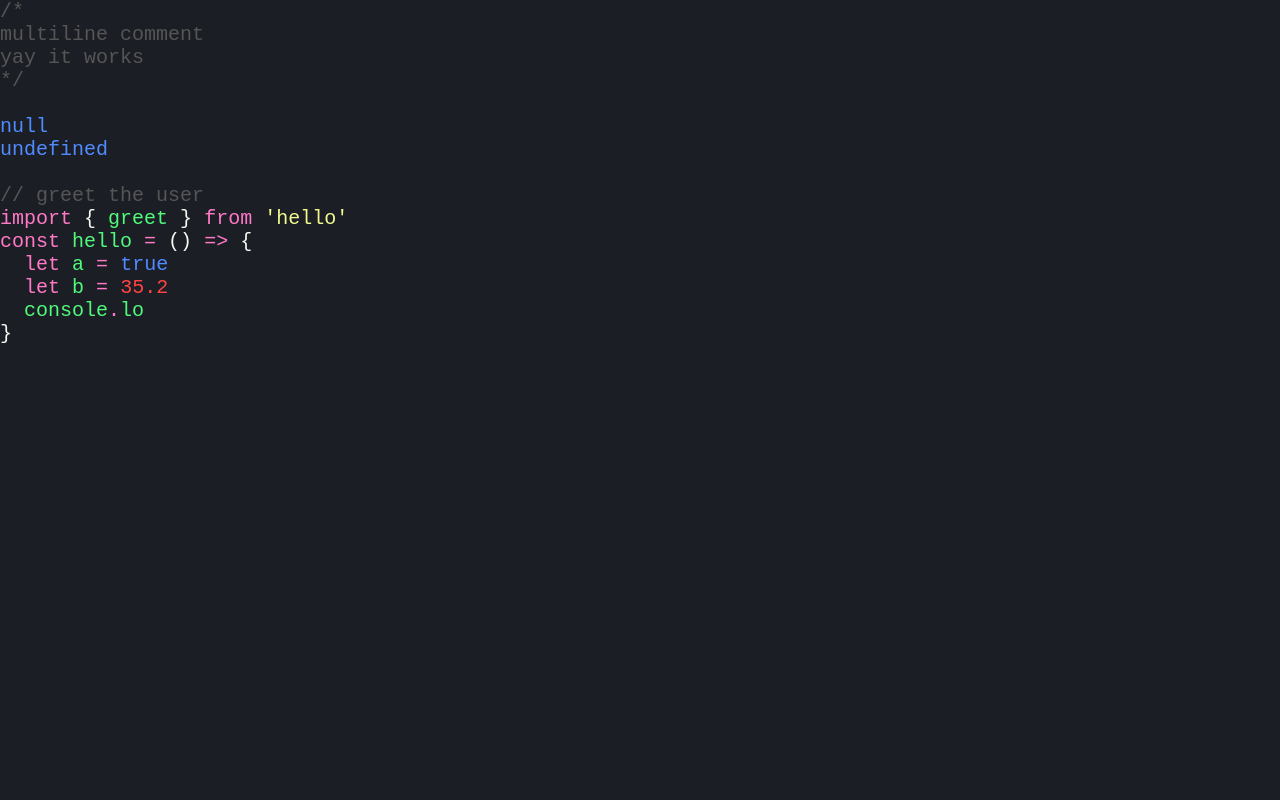
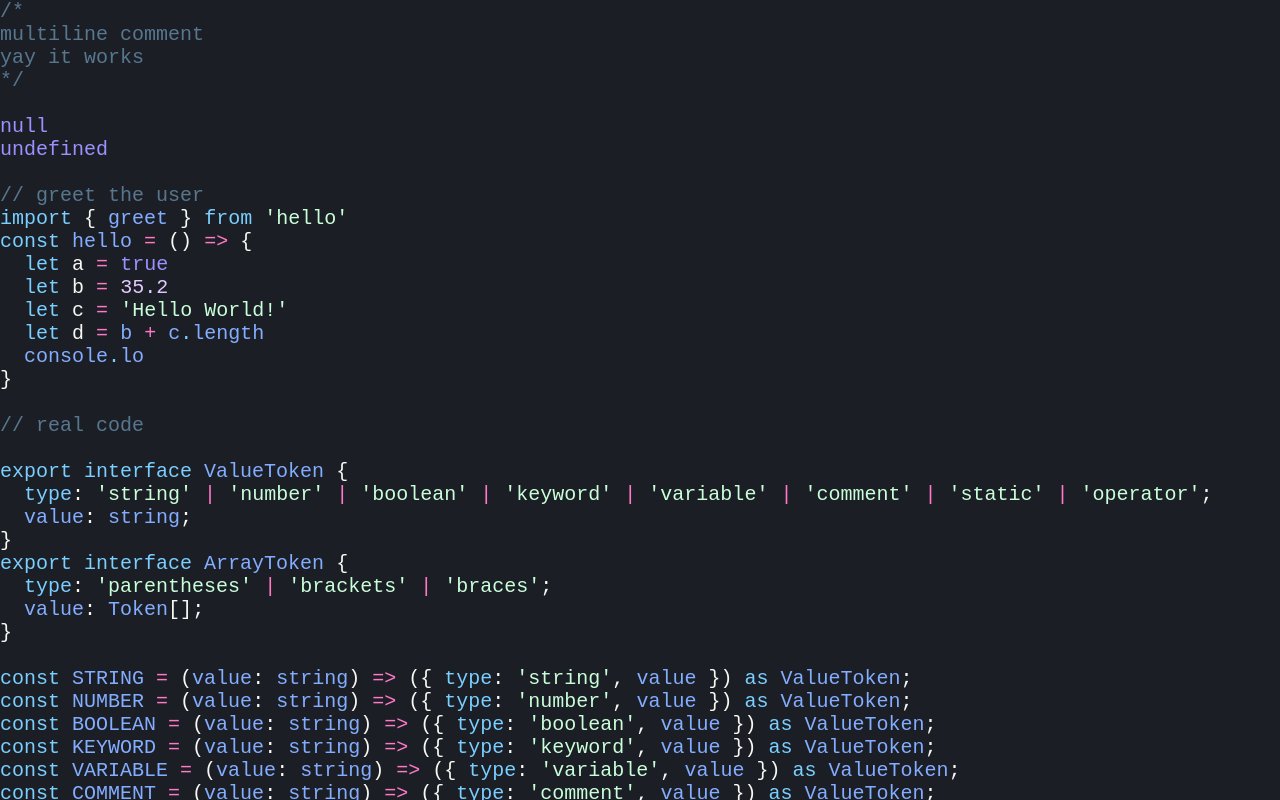
Before and after one commit to skyline-editor/skyline, a Next.js app: page /new in a window 1280 px wide. Built offline with nearby package versions, Linux system fonts and the light colour scheme.

Commit message:
feat: implemented theme and added some tokens

```diff
--- a/components/code/tokenizer.tsx
+++ b/components/code/tokenizer.tsx
@@ -1,5 +1,5 @@
 export interface ValueToken {
-  type: 'string' | 'number' | 'boolean' | 'keyword' | 'variable' | 'comment' | 'static';
+  type: 'string' | 'number' | 'boolean' | 'keyword' | 'variable' | 'comment' | 'static' | 'operator';
   value: string;
 }
 export interface ArrayToken {
@@ -13,8 +13,8 @@ const BOOLEAN = (value: string) => ({ type: 'boolean', value }) as ValueToken;
 const KEYWORD = (value: string) => ({ type: 'keyword', value }) as ValueToken;
 const VARIABLE = (value: string) => ({ type: 'variable', value }) as ValueToken;
 const COMMENT = (value: string) => ({ type: 'comment', value }) as ValueToken;
-
 const STATIC = (value: string) => ({ type: 'static', value }) as ValueToken;
+const OPERATOR = (value: string) => ({ type: 'operator', value }) as ValueToken;
 
 const PARENTHESES = (value: Token[]) => ({ type: 'parentheses', value }) as ArrayToken;
 const BRACKETS = (value: Token[]) => ({ type: 'brackets', value }) as ArrayToken;
@@ -23,13 +23,14 @@ const BRACES = (value: Token[]) => ({ type: 'braces', value }) as ArrayToken;
 export type Token = ValueToken | ArrayToken | string;
 
 const colors = {
-  string: '#F1FA8C',
-  number: '#FF4242',
-  boolean: '#508BFF',
-  static: '#508BFF',
-  keyword: '#FF79C6',
-  variable: '#50FA7B',
-  comment: '#555555',
+  string: '#C9FFD8',
+  number: '#E1C9FF',
+  operator: '#FF79C6',
+  boolean: '#9A92FF',
+  static: '#9A92FF',
+  keyword: '#79CFFF',
+  variable: '#83ADFF',
+  comment: '#57778F',
 };
 
 let list_id = 0;
@@ -85,6 +86,14 @@ const breaking_chars = [
   // non visibles
   ' ',
   '\n',
+  '\r'
+];
+
+const invisible = [
+  ' ',
+  '\n',
+  '\r',
+  '\t'
 ];
 
 const strings = [
@@ -96,9 +105,39 @@ const keywords = [
   'import',
   'from',
   'const',
-  '=',
-  '=>',
   'let',
+  'var',
+  'function',
+  'class',
+  'extends',
+  'return',
+  'if',
+  'else',
+  'while',
+  'for',
+  'with',
+  'break',
+  'continue',
+  'switch',
+  'case',
+  'default',
+  'try',
+  'catch',
+  'finally',
+  'throw',
+  'delete',
+  'typeof',
+  'instanceof',
+  'in',
+  'of',
+  'await',
+  'yield',
+  'await',
+  'async',
+  'as',
+  'export',
+  'type',
+  'interface'
 ];
 const brackets = [
   '{',
@@ -108,6 +147,25 @@ const brackets = [
 const statics = [
   'null',
   'undefined'
+];
+const operators = [
+  '=',
+  '=>',
+  '+',
+  '-',
+  '*',
+  '/',
+  '%',
+  '&',
+  '|',
+  '^',
+  '!',
+  '~',
+];
+
+const blank_vars = [
+  'var',
+  'let',
 ];
 
 interface RawToken {
@@ -233,6 +291,23 @@ export function tokenize(code: string) {
       }
     }
 
+    if (blank_vars.includes(token.value)) {
+      new_tokens.push(KEYWORD(token.value));
+      const between: string[] = [];
+
+      while (tokens[i + 1] && invisible.includes(tokens[i + 1].value)) {
+        between.push(tokens[i + 1].value);
+        i++;
+      }
+
+      new_tokens.push(...between);
+      if (!/\W/g.test(tokens[i + 1].value)) {
+        new_tokens.push(tokens[i + 1].value);
+        i++;
+      }
+      continue;
+    }
+
     const keyword = keywords.map(v => {
       let total = '';
       let j = 0;
@@ -243,8 +318,22 @@ export function tokenize(code: string) {
       }
       return null;
     }).filter(v => v).sort((a, b) => b[0].length - a[0].length)[0];
+    const operator = operators.map(v => {
+      let total = '';
+      let j = 0;
+      while (v.startsWith(total) && total.length <= v.length && tokens.length > i + j) {
+        total += tokens[i + j].value;
+        if (total == v) return [v, j] as [string, number];
+        j++;
+      }
+      return null;
+    }).filter(v => v).sort((a, b) => b[0].length - a[0].length)[0];
 
-    if (keyword) {
+    if (operator && operator[0].length > (keyword?.[0].length || 0)) {
+      new_tokens.push(OPERATOR(operator[0]));
+      i += operator[1];
+      continue;
+    } else if (keyword) {
       new_tokens.push(KEYWORD(keyword[0]));
       i += keyword[1];
       continue;
@@ -272,6 +361,7 @@ export function tokenize(code: string) {
 
     if (token.value == '.') {
       const next_token = tokens[i + 1];
+      console.log(next_token);
       if (next_token && !/\D/g.test(next_token.value)) new_tokens.push(NUMBER(token.value)); else new_tokens.push(KEYWORD(token.value));
       continue;
     }
--- a/styles/CodeEditor.module.css
+++ b/styles/CodeEditor.module.css
@@ -5,6 +5,9 @@
 
   width: 100%;
   height: 100%;
+
+  overflow-y: auto;
+  overflow-x: hidden;
 }
 
 .line {
```
Also changed, not shown: public/sample.txt.
